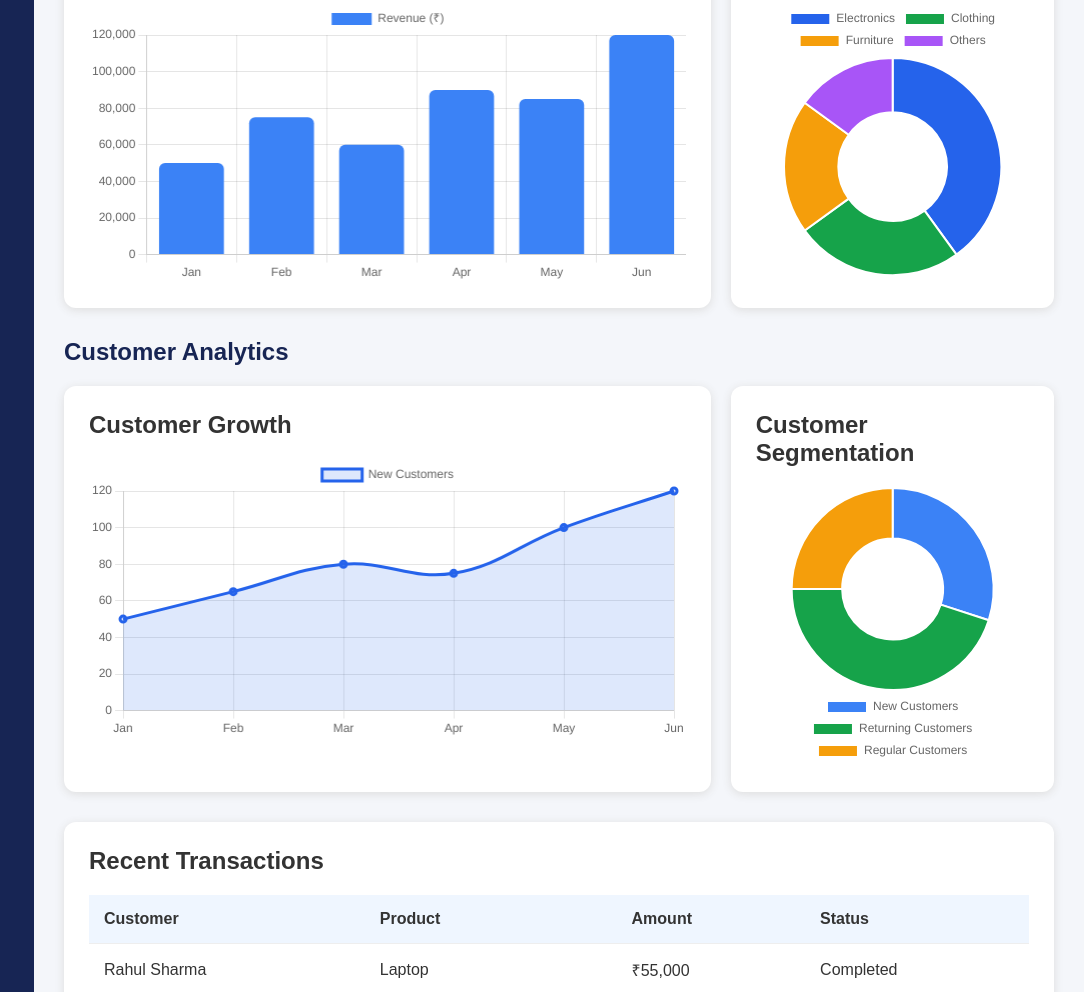
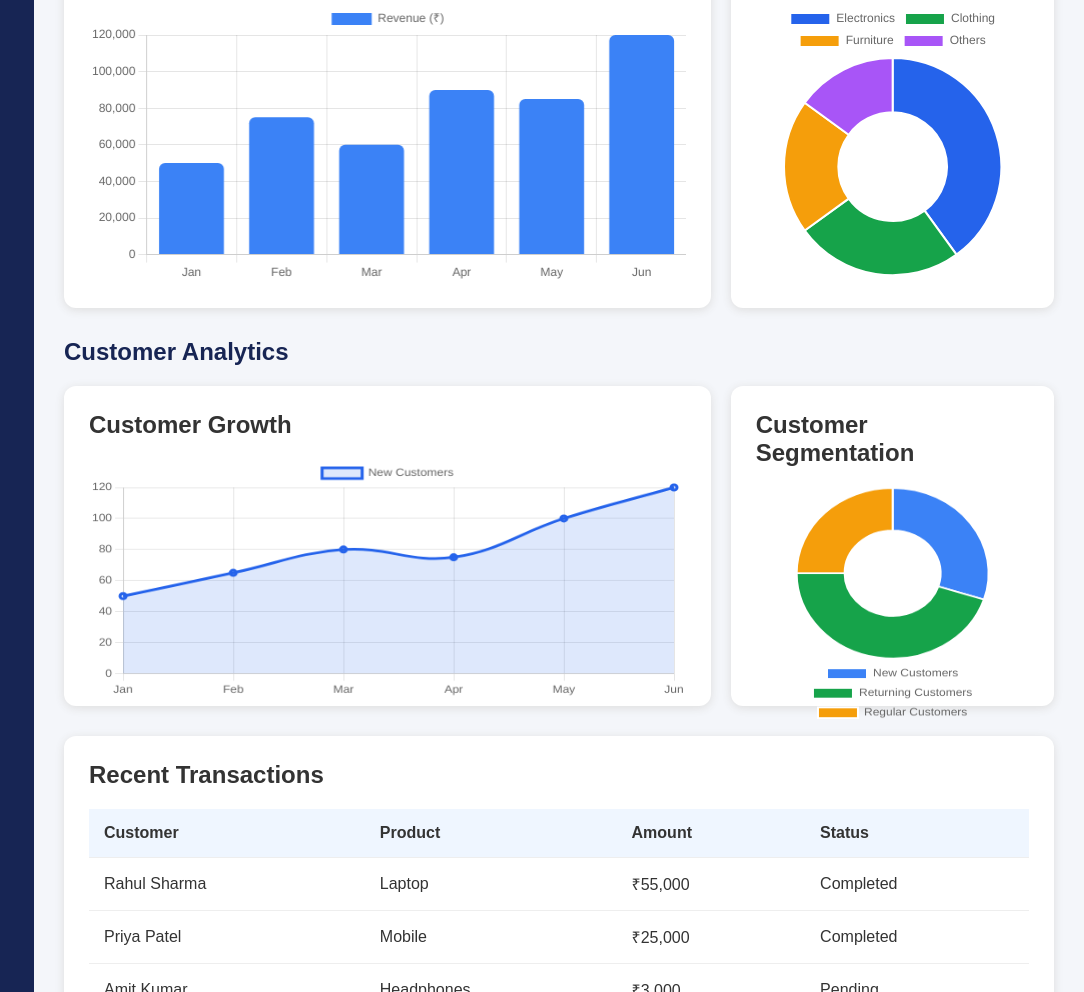
Before and after one commit to 41asakshijadhav-design/BizInsight, a plain HTML site: page index.html in a window 1280 px wide. Shown: the part 417-1409 px from the top of the page, without its empty margins (196-1280 px from the left). Drawn offline with nearby package versions, Linux system fonts and the light colour scheme.

Commit message:
Update style.css

```diff
--- a/style.css
+++ b/style.css
@@ -219,3 +219,14 @@ footer {
 .customer-section .chart-box {
     min-height: 300px;
 }
+
+.customer-section .chart-box {
+    min-height: 320px;
+    height: 320px;
+    position: relative;
+}
+
+.customer-section .chart-box canvas {
+    width: 100% !important;
+    height: 240px !important;
+}
```
